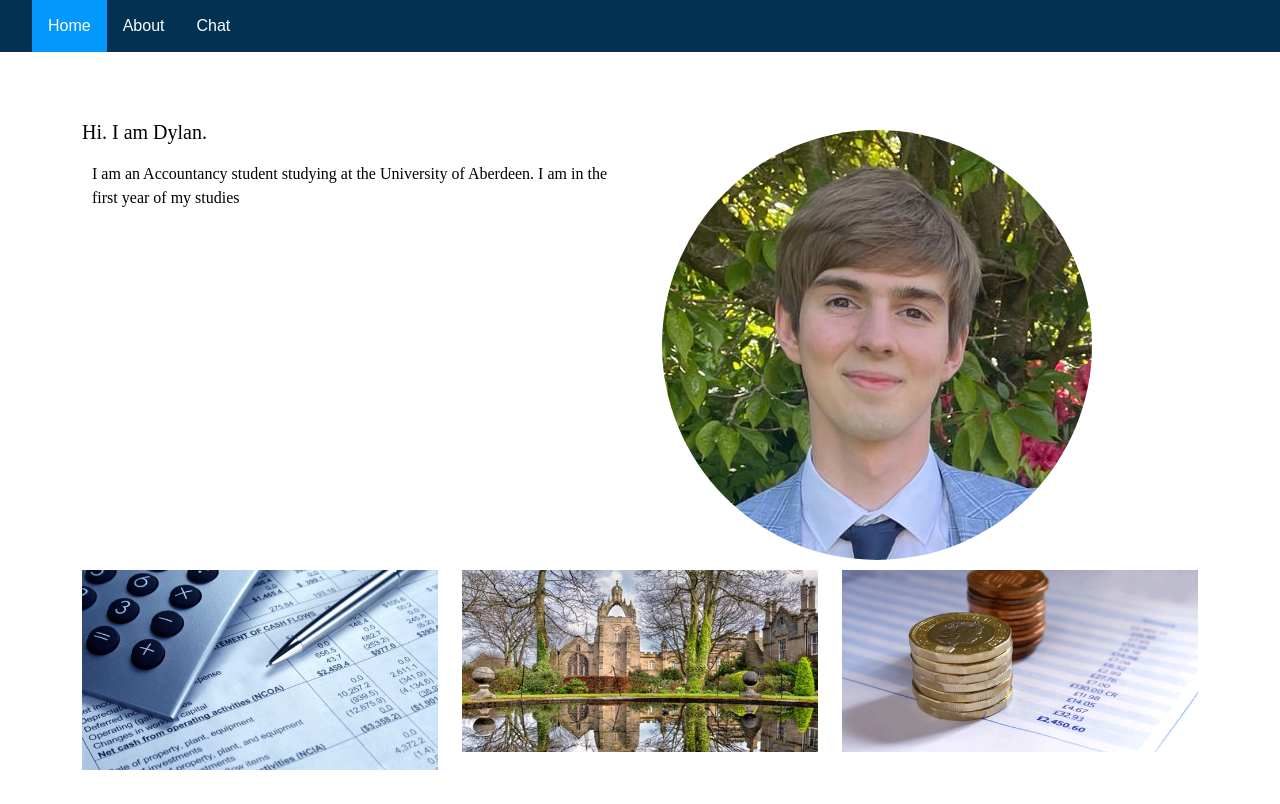
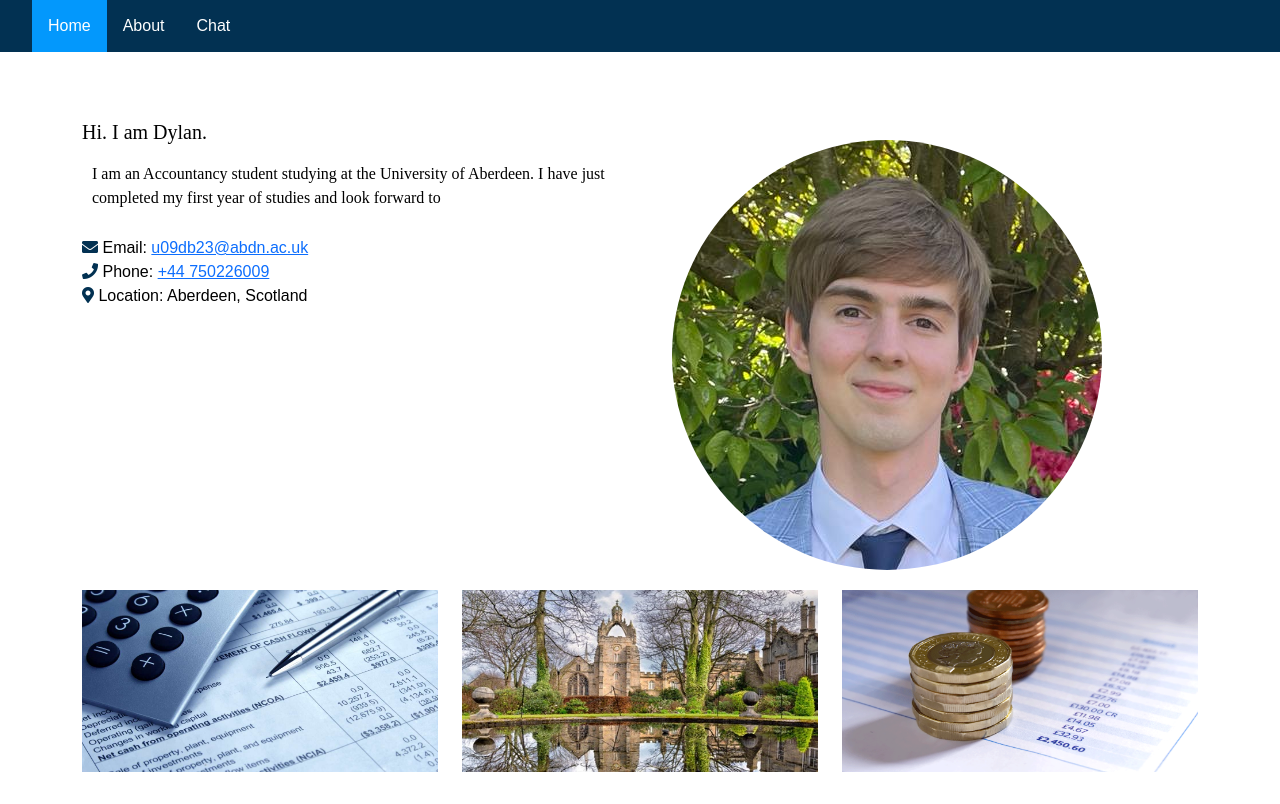
Before and after one commit to u09db23/CA4, a website: page ca4/public/index.html in a window 1280 px wide. Drawn offline with nearby package versions, Linux system fonts and the light colour scheme; a web font is replaced by a local one.

Commit message:
Added contact section to home page with icons

```diff
--- a/ca4/public/css/demo.css
+++ b/ca4/public/css/demo.css
@@ -183,16 +183,20 @@
   }
 
   #me {
-    padding: 10px;
+    padding: 20px;
     max-width:100%;
     max-height:100%;
     border-radius: 50%;
   }
 
+  i {
+    color: #023152;
+  }
+
   #home-img2 {
     width: 500px;
     max-width:100%;
-    max-height:100%;
+    max-height:85%;
   }
 
   #home-img3 {
--- a/ca4/public/index.html
+++ b/ca4/public/index.html
@@ -11,6 +11,7 @@
         <link rel="preconnect" href="https://fonts.googleapis.com">
         <link rel="preconnect" href="https://fonts.gstatic.com" crossorigin>
         <link href="https://fonts.googleapis.com/css2?family=Frank+Ruhl+Libre&display=swap" rel="stylesheet">
+        <link rel="stylesheet" href="https://cdnjs.cloudflare.com/ajax/libs/font-awesome/5.15.4/css/all.min.css">
         <link rel="stylesheet" href="css/demo.css">
 
     </head>
@@ -28,8 +29,34 @@
         <div class="container" id="grid">
             <div class="row">
                 <div class="col" id="box1">
-                <h5 class="frank-ruhl"> Hi. I am Dylan. </h5>
-                <p class="frank-ruhl"> I am an Accountancy student studying at the University of Aberdeen. I am in the first year of my studies
+                    <h5 class="frank-ruhl"> Hi. I am Dylan. </h5>
+                    <p class="frank-ruhl"> I am an Accountancy student studying at the University of Aberdeen. I have just completed my first year of studies and look forward to
+
+
+
+
+                    <section id="contact">
+
+                        <div class="contact-info">
+                            <div class="info-item">
+                             <i class="fas fa-envelope"></i>
+                             <span>Email:</span>
+                             <a href="mailto:u09db23@abdn.ac.uk">u09db23@abdn.ac.uk</a>
+                                </div>
+
+                            <div class="info-item">
+                            <i class="fas fa-phone"></i>
+                            <span>Phone:</span>
+                             <a href="tel:+44 750226009">+44 750226009</a>
+                            </div>
+
+                            <div class="info-item">
+                            <i class="fas fa-map-marker-alt"></i>
+                            <span>Location:</span>
+                            <span>Aberdeen, Scotland</span>
+                            </div>
+                            </div>
+                        </section>
                 </div>
                 <div class="col" id="box2">
                 <img id="me" src="./IMG/me.png" alt="Aberdeen Uni Image">
@@ -56,6 +83,7 @@
 
 
 
+
         <script src="js/client.js" async defer></script>
     </body>
 </html>
```
